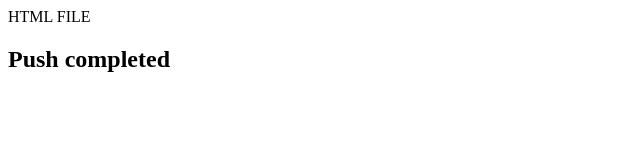
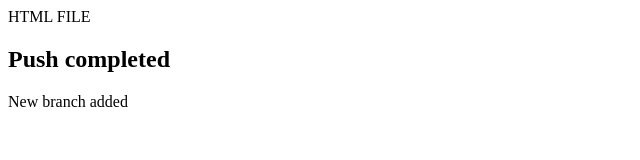
Before and after one commit to Shriyaghonge323/testgit, a plain HTML site: page index.html in a window 1280 px wide. Shown: the whole page, without its empty margins (0-640 px from the left). Drawn offline with Linux system fonts and the light colour scheme.

Commit message:
new branch added

```diff
--- a/index.html
+++ b/index.html
@@ -1,2 +1,3 @@
 <p> HTML FILE </p>
 <h2> Push completed </h2>
+<p> New branch added</p>
```
